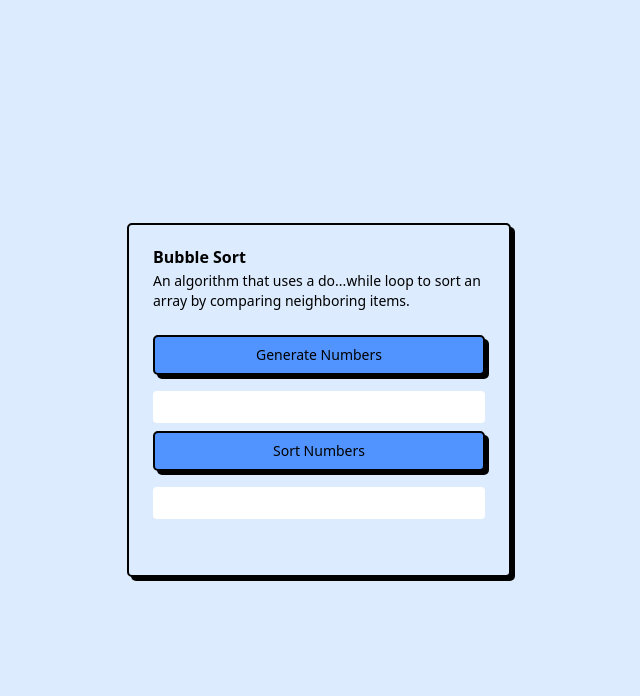
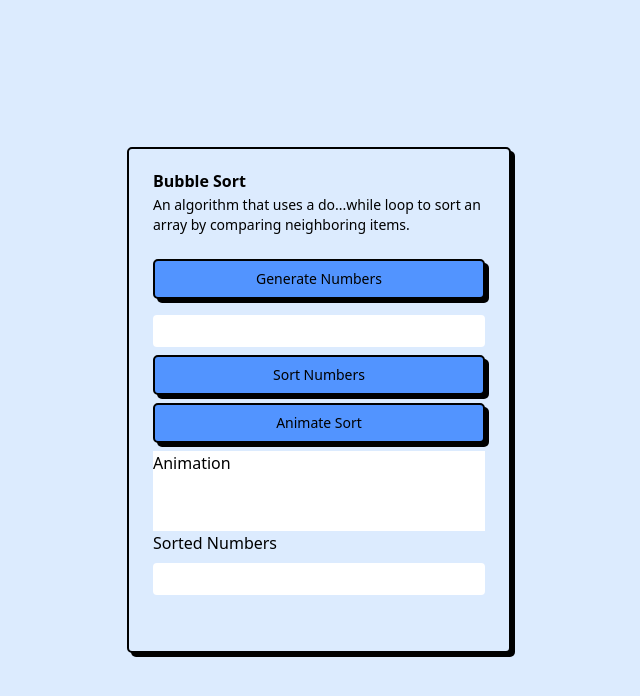
Before and after one commit to williamldennis/wd-algos, a Next.js app: page /bubble-sort in a window 1280 px wide. Shown: the top 696 px of the page, without its empty margins (321-961 px from the left). Built offline with nearby package versions, Linux system fonts and the light colour scheme.

Commit message:
rough sort animation

```diff
--- a/src/algos/bubblesort.tsx
+++ b/src/algos/bubblesort.tsx
@@ -8,11 +8,11 @@ export type animationState = {
 
 }
 
-const frames: animationState[] = []
 
 export function bubbleSort(oldArr: number[]): { sortedArray: number[], frames: animationState[] } {
 
     const arr = oldArr.slice()
+    const frames: animationState[] = []
 
     frames.push({
         originalArr: oldArr.slice(),
--- a/src/app/bubble-sort/page.tsx
+++ b/src/app/bubble-sort/page.tsx
@@ -21,19 +21,23 @@ export default function BubbleSort() {
     const generateNumbers = () => {
         const newNumbers: number[] = Array.from({ length: 8 }, () => Math.floor(Math.random() * 100))
         setSortNumbers(newNumbers)
+        setFrames([])
+        setSortedArray([])
     }
-
-    //create a history array to cycle through
-    const [history, setHistory] = useState([])
 
     //handle sort
     const [sortedArray, setSortedArray] = useState<number[]>([])
-    const [frames, setFrames] = useState<animationState[]>([])
     const handleSort = () => {
         const result = bubbleSort(sortNumbers)
         setSortedArray(result.sortedArray)
         setFrames(result.frames)
+        setCurrentFrame(0);
     }
+
+
+    //animation controls
+    const [frames, setFrames] = useState<animationState[]>([])
+    const [currentFrame, setCurrentFrame] = useState(0)
 
     return (
         <div className="flex h-screen">
@@ -52,12 +56,36 @@ export default function BubbleSort() {
                     <div className="bg-white rounded p-4 text-center my-2 font-bold">
                         {sortNumbers.join(", ")}
                     </div>
-
                     <Button
                         onClick={() => handleSort()}
                         className="w-full mb-2">
                         Sort Numbers
                     </Button>
+                    <Button
+                        onClick={() => {
+                            if (currentFrame < frames.length - 1) {
+                                setCurrentFrame(prev => prev + 1)
+                            }
+                        }}
+                        className="w-full mb-2">
+                        Animate Sort
+                    </Button>
+                    <div className="bg-white h-20">
+                        Animation
+                        <div>
+                            {frames &&
+                                <div className="text-center font-bold">
+                                    {frames[currentFrame]?.stepArr?.join(", ")}
+                                </div>
+
+                            }
+                        </div>
+
+                    </div>
+
+
+
+                    <div>Sorted Numbers</div>
                     <div className="bg-white rounded p-4 text-center my-2 font-bold">
                         {sortedArray.join(", ")}
                     </div>
```
